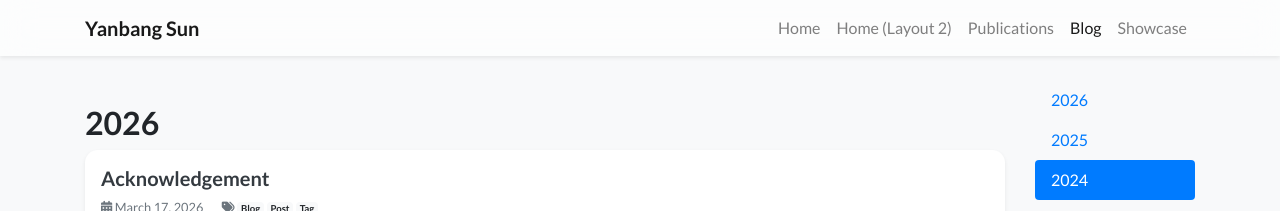
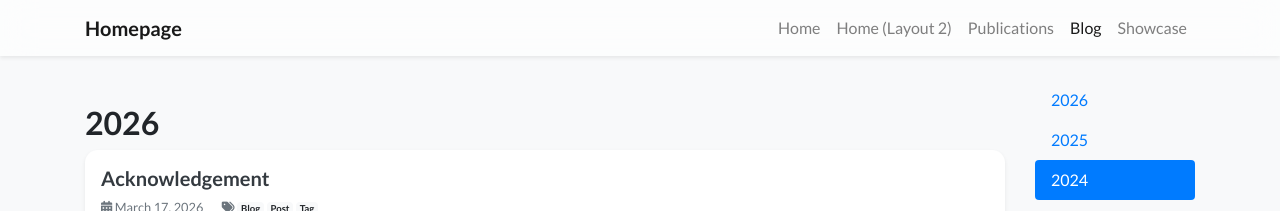
Before and after one commit to ybsun0215/ybsun0215.github.io, a Jekyll site: the page built from blog.html, in a window 1280 px wide. Shown: the top 211 px of the page. Built offline with Jekyll 4.4.1, drawn with Linux system fonts in a browser that asks for light colours; nearby versions of some CDN libraries; a style sheet for code colours, icons or effects is not loaded.

Commit message:
Update profile.yml

```diff
--- a/_data/profile.yml
+++ b/_data/profile.yml
@@ -1,6 +1,6 @@
 primary_name: "Yanbang Sun"
 secondary_name: ""
-navbar_name: "Yanbang Sun"
+navbar_name: "Homepage"
 
 positions:
 - name: PhD Student
```
